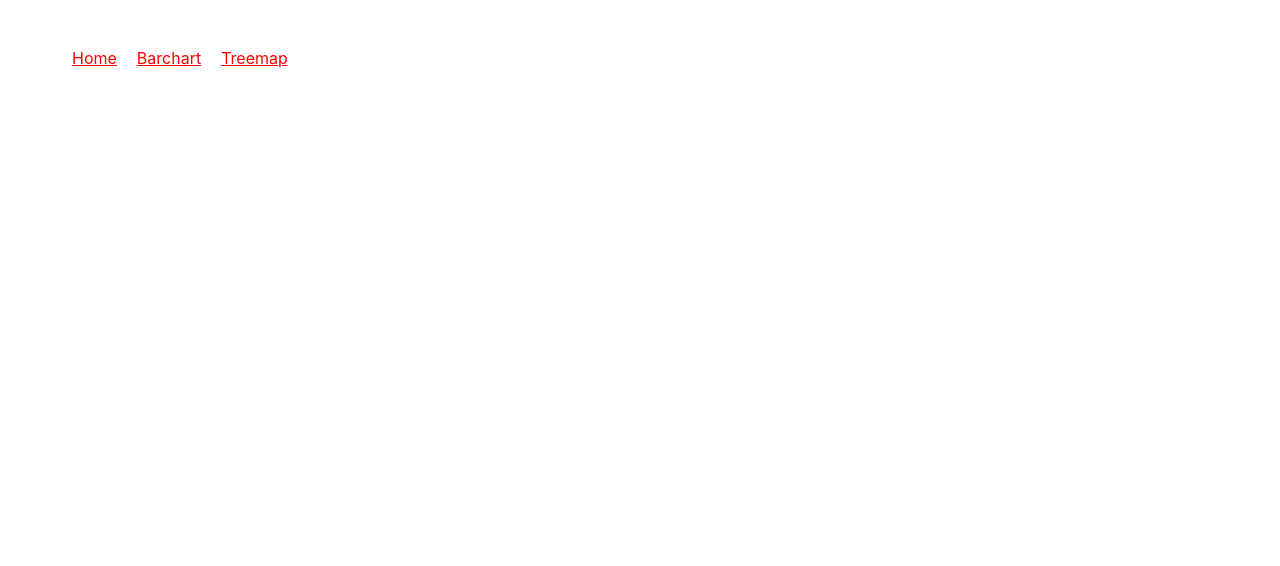
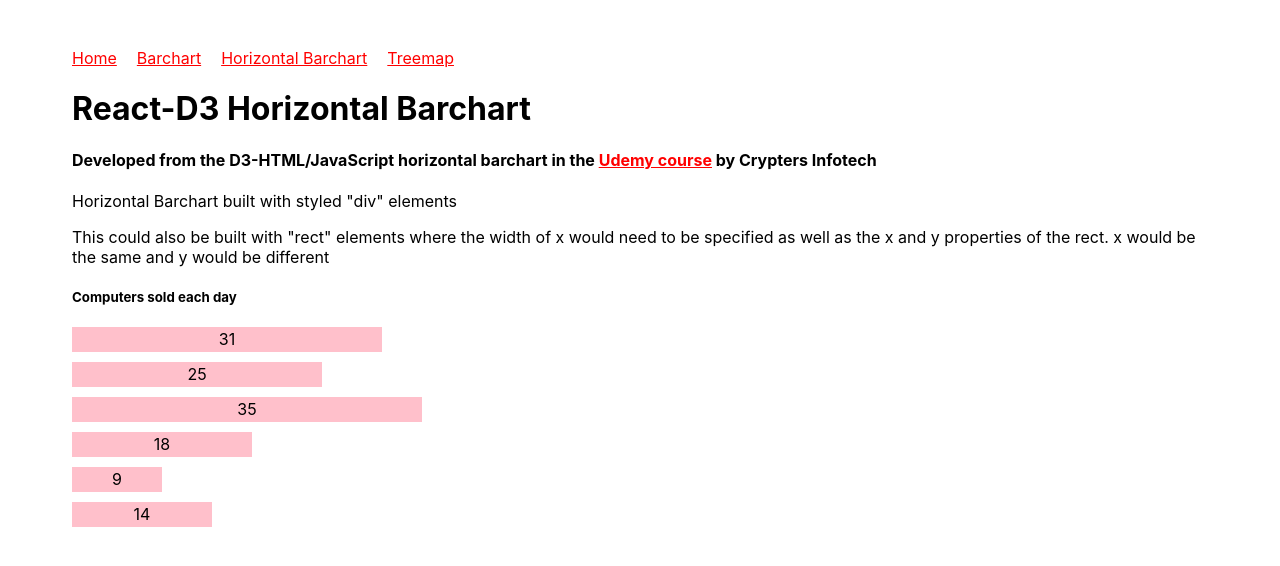
Before and after one commit to vanessabau/d3-graphs, a React (Create React App) app: page /horizontal-barchart in a window 1280 px wide. Before the commit this address had no page. Shown: the top 566 px of the page. Built offline with nearby package versions, Linux system fonts and the light colour scheme.

Commit message:
added a horizontal barchart page

```diff
--- a/src/AppRouter.js
+++ b/src/AppRouter.js
@@ -5,6 +5,7 @@ import Navbar from "./navbar/index";
 import HomePage from "./pages/HomePage";
 import TreemapPage from "./pages/TreemapPage";
 import BarchartPage from "./pages/BarchartPage";
+import HorizontalBarchartPage from "./pages/HorizontalBarchartPage";
 
 function AppRouter() {
   return (
@@ -13,6 +14,10 @@ function AppRouter() {
       <Routes>
         <Route path="/" element={<HomePage />} />
         <Route path="/barchart" element={<BarchartPage />} />
+        <Route
+          path="/horizontal-barchart"
+          element={<HorizontalBarchartPage />}
+        />
         <Route path="/treemap" element={<TreemapPage />} />
       </Routes>
     </BrowserRouter>
--- /dev/null
+++ b/src/components/horizontal-barchart/horizontal-barchart.css
@@ -0,0 +1,8 @@
+.horizontal-barchart {
+  height: 25px;
+  margin: 10px 10px 10px 0px;
+  background-color: pink;
+  color: black;
+  text-align: center;
+  line-height: 25px;
+}
--- /dev/null
+++ b/src/components/horizontal-barchart/index.js
@@ -0,0 +1,34 @@
+import React, { useRef, useEffect } from "react";
+import * as d3 from "d3";
+import "./horizontal-barchart.css";
+
+const HorizontalBarchart = () => {
+  const containerRef = useRef();
+
+  useEffect(() => {
+    const numbers = [31, 25, 35, 18, 9, 14];
+
+    const bars = d3.select(containerRef.current).selectAll("div").data(numbers);
+    // You could also use "rect". You would need to specify the width of the rect
+    // as well as x and y. x can be the same and ywill be different
+    bars
+      .enter()
+      .append("div")
+      .classed("horizontal-barchart", true)
+      .style("width", function (d) {
+        return d * 10 + "px";
+      })
+      .text((d) => {
+        return d;
+      });
+  }, []);
+
+  return (
+    <>
+      <h5>Computers sold each day</h5>
+      <div className="horizontal-barchart-container" ref={containerRef}></div>
+    </>
+  );
+};
+
+export default HorizontalBarchart;
--- a/src/navbar/index.js
+++ b/src/navbar/index.js
@@ -16,6 +16,9 @@ const Navbar = () => {
           <Link to="/barchart">Barchart</Link>
         </li>
         <li>
+          <Link to="/horizontal-barchart">Horizontal Barchart</Link>
+        </li>
+        <li>
           <Link to="/treemap">Treemap</Link>
         </li>
       </ul>
--- /dev/null
+++ b/src/pages/HorizontalBarchartPage.js
@@ -0,0 +1,26 @@
+import React from "react";
+import HorizontalBarchart from "../components/horizontal-barchart";
+
+const HorizontalBarchartPage = () => {
+  return (
+    <div>
+      <h1>React-D3 Horizontal Barchart</h1>
+      <h4>
+        Developed from the D3-HTML/JavaScript horizontal barchart in the{" "}
+        <a href="https://www.udemy.com/course/d3js-data-visualization-projects//">
+          Udemy course
+        </a>
+        {"  "}
+        by Crypters Infotech
+      </h4>
+      <p>Horizontal Barchart built with styled "div" elements</p>
+      <p>
+        This could also be built with "rect" elements where the width of x would
+        need to be specified as well as the x and y properties of the rect. x
+        would be the same and y would be different
+      </p>
+      <HorizontalBarchart />
+    </div>
+  );
+};
+export default HorizontalBarchartPage;
```
